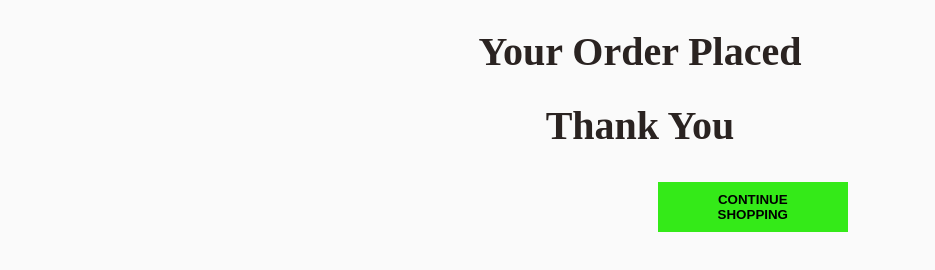
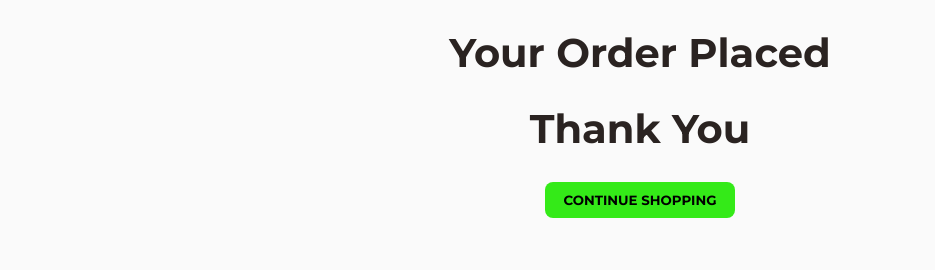
Before and after one commit to mayankCreation0/team-bewakoof, a plain HTML site: page cartAndCheckout/success.html in a window 1280 px wide. Shown: the part 446-716 px from the top of the page, without its empty margins (0-935 px from the left). Drawn offline with nearby package versions, Linux system fonts and the light colour scheme.

Commit message:
website work completed

```diff
--- a/allproductmenpage/womenProductPagenew/script/women.js
+++ b/allproductmenpage/womenProductPagenew/script/women.js
@@ -138,7 +138,7 @@ else{
     document.getElementById("showcartnumber").style.display="none";
 }
 }
-let cartArr=JSON.parse(localStorage.getItem("cart_products"))||[];
+ let cartArr=JSON.parse(localStorage.getItem("cart_products"))||[];
 displycar()
 let tempc="true";
 document.getElementById("categorymenu").addEventListener("click", ()=>{
--- a/cartAndCheckout/payment.css
+++ b/cartAndCheckout/payment.css
@@ -1,3 +1,8 @@
+*{
+    margin: 0;
+    padding: 0;
+    font-family: "Montserrat";
+}
 #t1Container {
     display: flex;
     /* justify-content: space-between; */
@@ -58,11 +63,11 @@ select:focus {
     outline: none;
 }
 
-input::-webkit-outer-spin-button,
+/* input::-webkit-outer-spin-button,
 input::-webkit-inner-spin-button {
     -webkit-appearance: none;
     margin: 0;
-}
+} */
 
 
 
--- a/cartAndCheckout/success.css
+++ b/cartAndCheckout/success.css
@@ -3,7 +3,9 @@ body{
     background-color: #fafafa;
     color:rgb(42, 35, 33)
   }
-
+  *{
+    font-family: "Montserrat";
+  }
   #container2 {
     width: 100%;
     display: grid;
@@ -60,19 +62,31 @@ body{
   .home {
     /* border: 1px solid red; */
     width: 15%;
-    height: 100%;
-    margin-left: 650px;
+    margin: auto;
+
+    /* height: 100%; */
+    /* margin-left: 650px; */
+
   }
 
   #homebutton {
-    padding: 10px 30px;
+    width: 100%;
+    box-sizing: border-box;
+
+    border-radius: 8px;
+    /* padding: 10px 30px; */
+    padding: 10px 5px;
     margin-top: 10px;
     background-color: rgb(52, 234, 24);
     border: none;
     color: black;
     cursor: pointer;
+    transition: 1s;
   }
-
+  #homebutton:hover{
+    font-size: 16px;
+    background-color: #fdd835;
+    }
   #tq {
     text-align: center;
   }
--- a/cartAndCheckout/success.html
+++ b/cartAndCheckout/success.html
@@ -6,6 +6,9 @@
     <meta name="viewport" content="width=device-width, initial-scale=1.0" />
     <title>Online Shopping for Men, Women Clothing & Accesories at bewakoof.com</title>
     <link rel="icon" href="https://images.bewakoof.com/web/favicon-1635856217.png">
+    <link rel="stylesheet" href="https://cdnjs.cloudflare.com/ajax/libs/font-awesome/6.0.0-beta3/css/all.min.css">
+    <link href="https://fonts.googleapis.com/css2?family=Montserrat:wght@400;500;600;700;900&display=swap" rel="stylesheet">
+
     <link rel="stylesheet" href="success.css" />
   </head>
   <body>
@@ -32,12 +35,12 @@
         <h1 id="tq">Thank You</h1>
       </div>
       <div class="home">
-        <button id="homebutton"><a href="./index.html">CONTINUE SHOPPING</a></button>
+        <button id="homebutton"><a href="../homePage/men-homepage/men-homepage.html">CONTINUE SHOPPING</a></button>
       </div>
     </div>
   </body>
 </html>
-<script src="https://unpkg.com/sweetalert/dist/sweetalert.min.js">
+<!-- <script src="https://unpkg.com/sweetalert/dist/sweetalert.min.js">
   swal ( "Oops" ,  "Something went wrong!" ,  "error" );
 
-</script>
+</script> -->
```
Also changed, not shown: allproductmenpage/pcomponents/nav.css (+6 -3 lines), cartAndCheckout/cart.html (+6 -0 lines), cartAndCheckout/otp.html (+4 -0 lines), cartAndCheckout/payment.html (+3 -0 lines).
